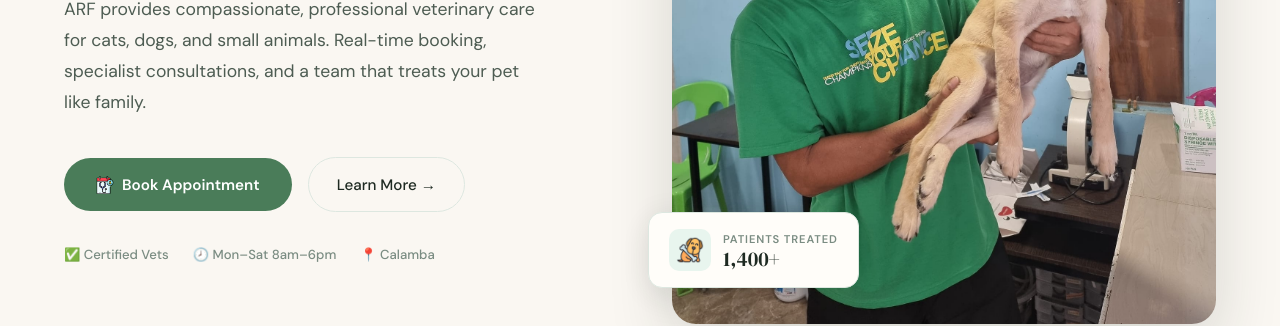
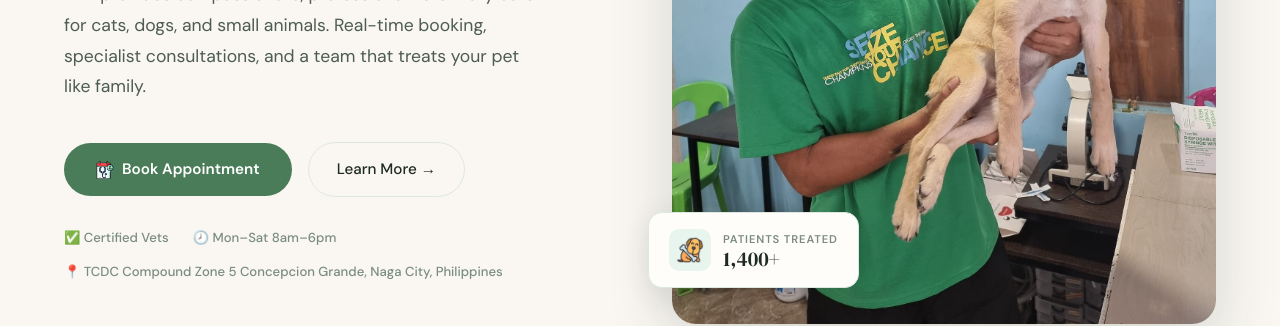
Before and after one commit to gabntg16/ARF_VET_BOOKING_MANAGEMENT_SYSTEM, a website: page public/index.html in a window 1280 px wide. Shown: the part 504-830 px from the top of the page. Drawn offline with nearby package versions, Linux system fonts and the light colour scheme; files whose address does not match are found by name.

Commit message:
Update clinic address

```diff
--- a/public/index.html
+++ b/public/index.html
@@ -43,8 +43,8 @@
     .btn-p:hover{background:var(--sage-d);transform:translateY(-2px);box-shadow:0 8px 24px rgba(74,124,89,.35)}
     .btn-g{display:inline-flex;align-items:center;gap:.5rem;background:transparent;color:var(--ink);padding:.9rem 1.75rem;border-radius:999px;font-size:.95rem;font-weight:500;text-decoration:none;border:1.5px solid var(--border);cursor:pointer;transition:border-color .2s,background .2s}
     .btn-g:hover{border-color:var(--sage);background:rgba(74,124,89,.06)}
-    .hero-trust{display:flex;align-items:center;gap:1.5rem;margin-top:2rem;animation:fadeUp .6s .4s ease both}
-    .trust-i{display:flex;align-items:center;gap:.5rem;font-size:.82rem;color:var(--muted);font-weight:500}
+    .hero-trust{display:flex;align-items:center;gap:1rem 1.5rem;margin-top:2rem;animation:fadeUp .6s .4s ease both;flex-wrap:wrap}
+    .trust-i{display:flex;align-items:center;gap:.5rem;font-size:.82rem;color:var(--muted);font-weight:500;line-height:1.35}
     .hero-visual{position:relative;animation:fadeUp .7s .15s ease both}
     .hero-img-wrap{border-radius:var(--rl);overflow:hidden;aspect-ratio:4/5;box-shadow:var(--sh-lg)}
     .hero-img-wrap img{width:100%;height:100%;object-fit:cover;object-position:54% 42%;display:block;animation:slowZoom 12s ease-in-out infinite alternate}
@@ -205,7 +205,7 @@
       <div class="hero-trust">
         <div class="trust-i">✅ Certified Vets</div>
         <div class="trust-i">🕗 Mon–Sat 8am–6pm</div>
-        <div class="trust-i">📍 Calamba</div>
+        <div class="trust-i">📍 TCDC Compound Zone 5 Concepcion Grande, Naga City, Philippines</div>
       </div>
     </div>
     <div class="hero-visual">
```
Also changed, not shown: public/vet-booking-app.html (+1 -1 lines).
